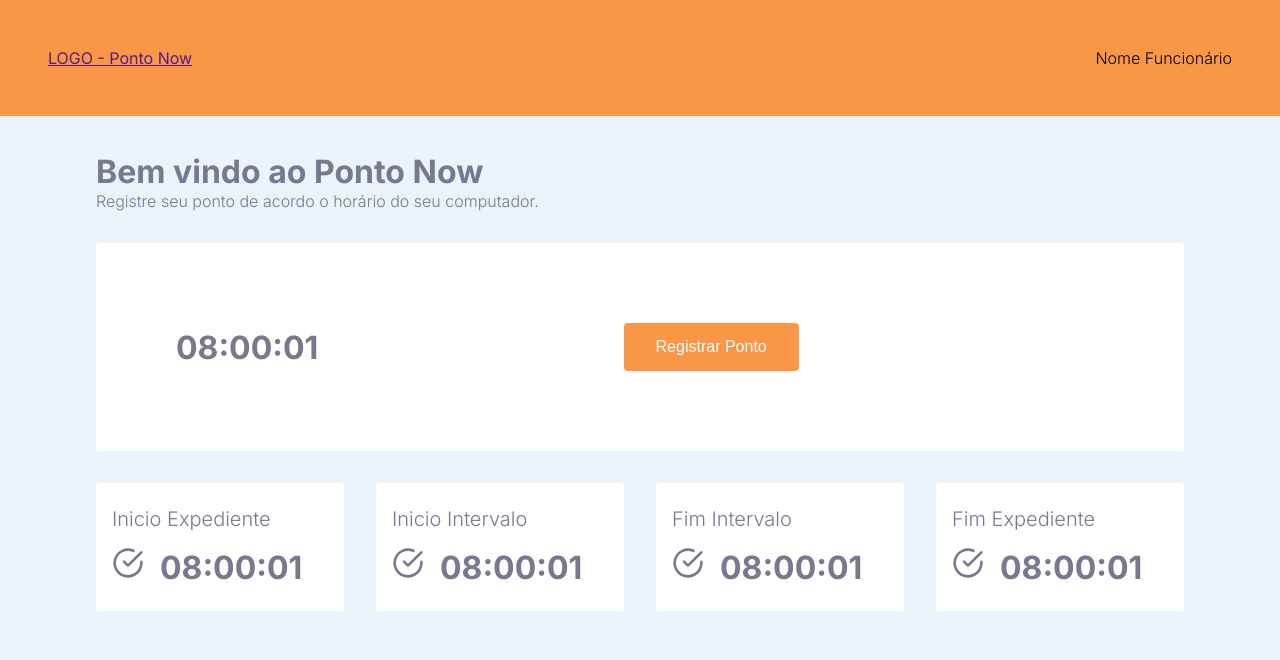
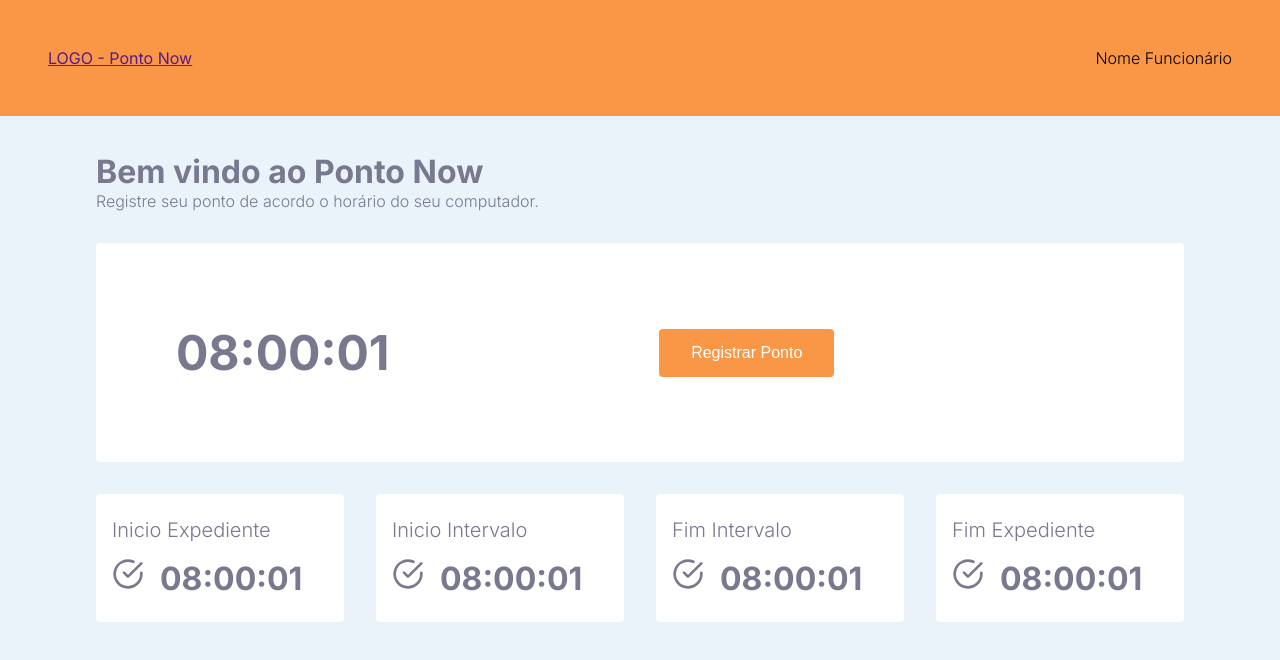
Before and after one commit to jorgelucasalima/pontonow, a React (Create React App) app: page /batidaponto in a window 1280 px wide. Shown: the top 660 px of the page. Built offline with nearby package versions, Linux system fonts and the light colour scheme.

Commit message:
ajuste no tamanho do relogio principal

```diff
--- a/src/components/BodyPonto/index.jsx
+++ b/src/components/BodyPonto/index.jsx
@@ -13,7 +13,7 @@ export function BodyPonto() {
       <ContentBatida>
         <h1>08:00:01</h1>
         <button>Registrar Ponto</button>
-        <img src="" alt="" />
+        <a href=""></a>
       </ContentBatida>
 
       <ContentRegistrosDia>
--- a/src/components/BodyPonto/styles.js
+++ b/src/components/BodyPonto/styles.js
@@ -21,6 +21,10 @@ export const ContentBatida = styled.div`
   margin-top: 2rem;
   padding: 5rem;
   border-radius: 0.25rem;
+
+  h1 {
+    font-size: 3rem;
+  }
 
 
   button {
```
